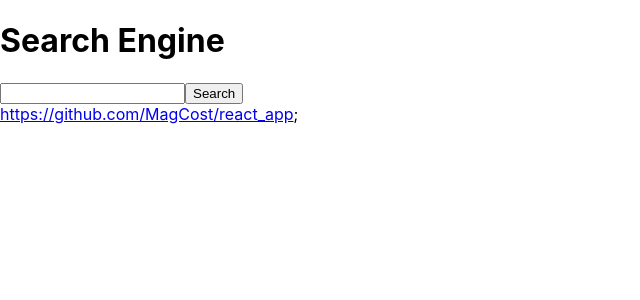
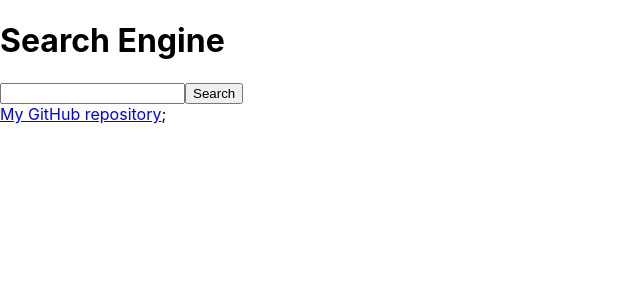
Before and after one commit to MagCost/react_app, a React (Create React App) app: page / in a window 1280 px wide. Shown: the top 300 px of the page, without its empty margins (0-640 px from the left). Built offline with nearby package versions, Linux system fonts and the light colour scheme.

Commit message:
Corrected link

```diff
--- a/src/App.js
+++ b/src/App.js
@@ -38,8 +38,12 @@ export default function SearchEngine(props) {
           It's {Math.round(temperature)}°C in {city}
         </h2>
       )}
-      <a href="My GitHub repository" target="_blank">
-        https://github.com/MagCost/react_app
+      <a
+        href="https://github.com/MagCost/react_app"
+        target="_blank"
+        rel="noreferrer"
+      >
+        My GitHub repository
       </a>
       ;
     </div>
```
